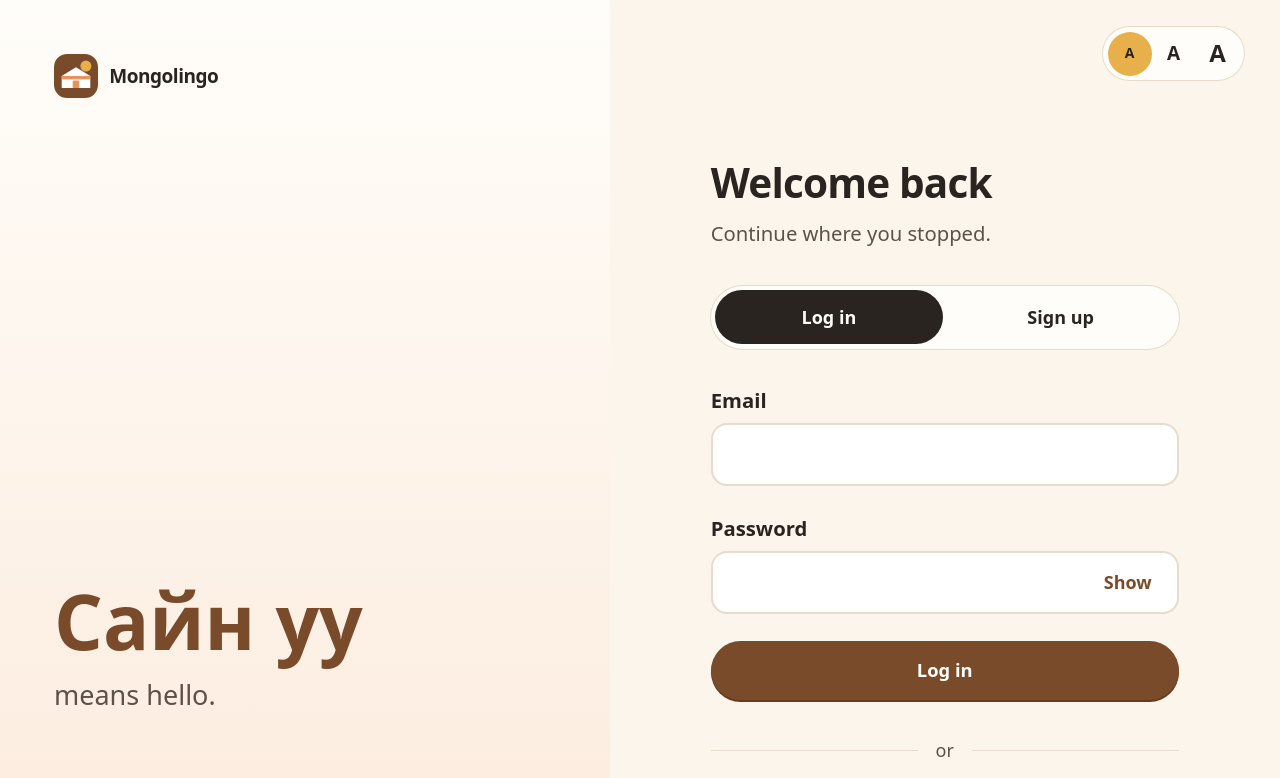
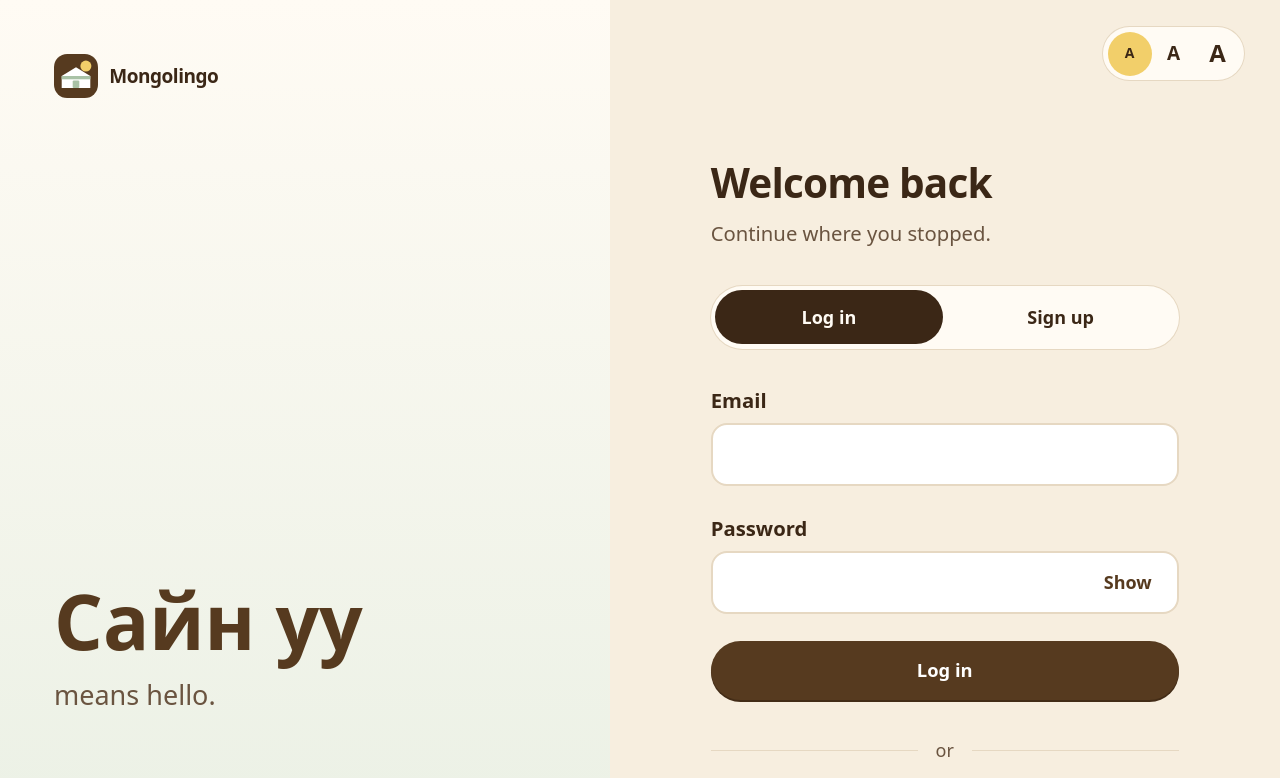
Before and after one commit to Alexander-lab-byte/Mongolingo, a Next.js app: page /login in a window 1280 px wide. Shown: the top 778 px of the page. Built offline with nearby package versions, Linux system fonts and the light colour scheme; no server answers.

Commit message:
Brown, sage and cream theme on every page

```diff
--- a/app/globals.css
+++ b/app/globals.css
@@ -1,7 +1,7 @@
 @import "tailwindcss";
 
 /*
-  Mongolingo — "Warm sand + saddle brown" (no blue anywhere)
+  Mongolingo — "Brown, sage & cream" (no blue anywhere)
   Research behind the palette (see docs/RESEARCH.md):
   - Warm backgrounds (peach, cream, yellow) are read faster than cool ones (Rello & Bigham, 2017, n=341).
   - Saturated, bright colors raise arousal; low-saturation colors are calmest (Wilms & Oberfeld, 2018).
@@ -12,25 +12,25 @@
   Every text pair passes WCAG 2.2 AA; body text pairs are 7:1 or more.
 */
 @theme {
-  --color-white: #fffdf9; /* warm white: less glare than #fff */
-  --color-night: #2a2420; /* warm charcoal */
-  --color-night-2: #3a322c;
-  --color-cobalt: #7a4b2a; /* saddle brown — buttons and links only (name kept for code history) */
-  --color-cobalt-dark: #623b20;
-  --color-sky: #d9a066; /* caramel */
-  --color-sky-soft: #fbe9da; /* peach — highlight areas */
-  --color-coral: #e9935a; /* apricot */
-  --color-coral-ink: #9c3f22;
-  --color-gold: #e8b04b; /* soft saffron */
-  --color-gold-soft: #fbefd6;
-  --color-paper: #fbf5ec; /* warm cream background */
-  --color-ink: #2a2420;
-  --color-ink-soft: #5c5249;
-  --color-line: #e7dccb;
-  --color-ok: #276b43;
-  --color-ok-soft: #e5f2e8;
-  --color-bad: #b3403a;
-  --color-bad-soft: #fbe6e2;
+  --color-white: #fffbf4; /* warm card white: less glare than #fff */
+  --color-night: #3b2716; /* deep brown */
+  --color-night-2: #4a3220;
+  --color-cobalt: #563a1f; /* brown — buttons and links (name kept for code history) */
+  --color-cobalt-dark: #432c17;
+  --color-sky: #6e8f6e; /* sage — icons, progress, decoration (not for text) */
+  --color-sky-soft: #e8efe3; /* light sage — calm highlight areas */
+  --color-coral: #a9c2a6; /* mid sage */
+  --color-coral-ink: #3b2716;
+  --color-gold: #f2cf6a; /* soft yellow */
+  --color-gold-soft: #faefd2;
+  --color-paper: #f7eedf; /* cream background */
+  --color-ink: #3b2716;
+  --color-ink-soft: #6a5440;
+  --color-line: #e6d8c2;
+  --color-ok: #2f6b3f;
+  --color-ok-soft: #e3eedf;
+  --color-bad: #a43f33;
+  --color-bad-soft: #f8e3dc;
   --font-sans: "Onest Variable", system-ui, sans-serif;
   --font-display: "Montserrat Variable", "Onest Variable", system-ui, sans-serif;
 }
@@ -96,9 +96,9 @@ p { text-wrap: pretty; }
 .btn-gold {
   background: var(--color-gold);
   color: var(--color-night);
-  box-shadow: 0 2px 0 #c48f2c;
+  box-shadow: 0 2px 0 #d4ad45;
 }
-.btn-gold:hover { background: #efbd5f; }
+.btn-gold:hover { background: #f5d886; }
 .btn-line { border: 2px solid currentColor; background: transparent; }
 .btn-line:hover { background: rgba(92, 82, 73, 0.08); }
 
@@ -106,7 +106,7 @@ p { text-wrap: pretty; }
   background: #fff;
   border: 1px solid var(--color-line);
   border-radius: 28px;
-  box-shadow: 0 1px 0 rgba(42, 36, 32, 0.04), 0 18px 40px -28px rgba(42, 36, 32, 0.3);
+  box-shadow: 0 1px 0 rgba(59, 39, 22, 0.04), 0 18px 40px -28px rgba(59, 39, 22, 0.3);
 }
 
 .glass {
@@ -117,11 +117,11 @@ p { text-wrap: pretty; }
 }
 
 .light-glass {
-  background: rgba(255, 253, 249, 0.88);
-  border: 1px solid rgba(255, 253, 249, 0.95);
+  background: rgba(255, 251, 244, 0.9);
+  border: 1px solid rgba(255, 251, 244, 0.95);
   backdrop-filter: blur(16px) saturate(150%);
   -webkit-backdrop-filter: blur(16px) saturate(150%);
-  box-shadow: 0 18px 44px -26px rgba(42, 36, 32, 0.35);
+  box-shadow: 0 18px 44px -26px rgba(59, 39, 22, 0.35);
 }
 
 .input {
@@ -134,8 +134,8 @@ p { text-wrap: pretty; }
   background: #fff;
   transition: border-color 0.15s ease;
 }
-.input:hover { border-color: #cdbfa9; }
-.input:focus { outline: none; border-color: var(--color-cobalt); box-shadow: 0 0 0 4px rgba(122, 75, 42, 0.2); }
+.input:hover { border-color: #c9b597; }
+.input:focus { outline: none; border-color: var(--color-cobalt); box-shadow: 0 0 0 4px rgba(86, 58, 31, 0.2); }
 
 @keyframes pop {
   0% { transform: scale(0.92); opacity: 0; }
--- a/app/layout.tsx
+++ b/app/layout.tsx
@@ -11,7 +11,7 @@ export const metadata: Metadata = {
 };
 
 export const viewport: Viewport = {
-  themeColor: "#fbf5ec",
+  themeColor: "#f7eedf",
 };
 
 export default function RootLayout({ children }: LayoutProps<"/">) {
--- a/app/learn/page.tsx
+++ b/app/learn/page.tsx
@@ -252,8 +252,8 @@ function Ring({ pct, label }: { pct: number; label: string }) {
   return (
     <div className="relative grid h-24 w-24 shrink-0 place-items-center" role="img" aria-label={`Daily goal: ${label} cards`}>
       <svg viewBox="0 0 80 80" className="absolute inset-0 -rotate-90">
-        <circle cx="40" cy="40" r={r} fill="none" stroke="#e7dccb" strokeWidth="8" />
-        <circle cx="40" cy="40" r={r} fill="none" stroke={pct >= 1 ? "#276b43" : "#7a4b2a"} strokeWidth="8" strokeLinecap="round" strokeDasharray={c} strokeDashoffset={c * (1 - pct)} className="transition-all duration-700" />
+        <circle cx="40" cy="40" r={r} fill="none" stroke="#e6d8c2" strokeWidth="8" />
+        <circle cx="40" cy="40" r={r} fill="none" stroke={pct >= 1 ? "#2f6b3f" : "#563a1f"} strokeWidth="8" strokeLinecap="round" strokeDasharray={c} strokeDashoffset={c * (1 - pct)} className="transition-all duration-700" />
       </svg>
       <span className="font-display text-xl font-bold">{label}</span>
     </div>
--- a/app/login/page.tsx
+++ b/app/login/page.tsx
@@ -71,9 +71,9 @@ export default function LoginPage() {
           <p className="mt-4 text-2xl text-ink-soft">means hello.</p>
         </div>
         <svg viewBox="0 0 600 200" className="absolute inset-x-0 bottom-0 w-full" aria-hidden>
-          <path d="M0 120 L90 60 L170 110 L260 40 L360 110 L450 70 L600 130 L600 200 L0 200Z" fill="#e2dcd6" />
-          <path d="M0 160 C150 130 300 150 450 140 C520 135 560 140 600 150 L600 200 L0 200Z" fill="#d8c9b8" />
-          <circle cx="480" cy="40" r="22" fill="#e8b04b" />
+          <path d="M0 120 L90 60 L170 110 L260 40 L360 110 L450 70 L600 130 L600 200 L0 200Z" fill="#ddd6c7" />
+          <path d="M0 160 C150 130 300 150 450 140 C520 135 560 140 600 150 L600 200 L0 200Z" fill="#c9d3c3" />
+          <circle cx="480" cy="40" r="22" fill="#f2cf6a" />
         </svg>
       </aside>
 
--- a/app/page.tsx
+++ b/app/page.tsx
@@ -66,7 +66,7 @@ export default function Home() {
 
         <section className="relative overflow-hidden bg-white px-4 py-28">
           <div className="pointer-events-none absolute inset-x-0 top-1/2 -translate-y-1/2 select-none overflow-hidden" aria-hidden>
-            <div className="marquee flex w-max gap-16 whitespace-nowrap font-display text-[9rem] font-extrabold leading-none text-transparent [-webkit-text-stroke:1.5px_rgba(122,75,42,0.16)]">
+            <div className="marquee flex w-max gap-16 whitespace-nowrap font-display text-[9rem] font-extrabold leading-none text-transparent [-webkit-text-stroke:1.5px_rgba(86,58,31,0.14)]">
               <span>Сайн байна уу  Баярлалаа  Хэд вэ  Уучлаарай  Баяртай</span>
               <span>Сайн байна уу  Баярлалаа  Хэд вэ  Уучлаарай  Баяртай</span>
             </div>
--- a/components/Nav.tsx
+++ b/components/Nav.tsx
@@ -12,11 +12,11 @@ export function Logo({ dark = false }: { dark?: boolean }) {
       aria-label="Mongolingo home"
     >
       <svg width="44" height="44" viewBox="0 0 40 40" aria-hidden>
-        <rect width="40" height="40" rx="12" fill="#7a4b2a" />
-        <circle cx="29" cy="11" r="5" fill="#e8b04b" />
+        <rect width="40" height="40" rx="12" fill="#563a1f" />
+        <circle cx="29" cy="11" r="5" fill="#f2cf6a" />
         <path d="M7 31 L7 20 L20 12 L33 20 L33 31 Z" fill="#fff" />
-        <rect x="7" y="20" width="26" height="3" fill="#e9935a" />
-        <rect x="17" y="24" width="6" height="7" rx="1" fill="#e9935a" />
+        <rect x="7" y="20" width="26" height="3" fill="#a9c2a6" />
+        <rect x="17" y="24" width="6" height="7" rx="1" fill="#a9c2a6" />
       </svg>
       <span className="hidden min-[420px]:inline">Mongolingo</span>
     </Link>
--- a/components/QuizBits.tsx
+++ b/components/QuizBits.tsx
@@ -87,7 +87,7 @@ export function Feedback({
   );
 }
 
-const SPARK_COLORS = ["#7a4b2a", "#d9a066", "#e9935a", "#e8b04b", "#276b43"];
+const SPARK_COLORS = ["#563a1f", "#6e8f6e", "#a9c2a6", "#f2cf6a", "#2f6b3f"];
 
 export function Confetti() {
   return (
--- a/components/SteppeScene.tsx
+++ b/components/SteppeScene.tsx
@@ -45,9 +45,9 @@ const rectPath = (x: number, y: number, w: number, h: number) => `M${x} ${y + h}
 
 type Building = { x: number; top: number; w: number; fill: string; cols: number; rows: number };
 const BUILDINGS: Building[] = [
-  { x: 450, top: 440, w: 250, fill: "#fffdf9", cols: 3, rows: 2 },
-  { x: 715, top: 370, w: 210, fill: "#fbf5ec", cols: 3, rows: 3 },
-  { x: 940, top: 470, w: 210, fill: "#fbefd6", cols: 3, rows: 2 },
+  { x: 450, top: 440, w: 250, fill: "#fffbf4", cols: 3, rows: 2 },
+  { x: 715, top: 370, w: 210, fill: "#f7eedf", cols: 3, rows: 3 },
+  { x: 940, top: 470, w: 210, fill: "#faefd2", cols: 3, rows: 2 },
 ];
 const GROUND = 790;
 
@@ -121,8 +121,8 @@ function Rail({ p }: { p: MotionValue<number> }) {
 function RailDot({ label, i, p }: { label: string; i: number; p: MotionValue<number> }) {
   const at = RANGES[i + 1][0];
   const on = useTransform(p, [at - 0.02, at], [0, 1]);
-  const bg = useTransform(on, [0, 1], ["rgba(42,36,32,0.18)", "#7a4b2a"]);
-  const color = useTransform(on, [0, 1], ["rgba(42,36,32,0.5)", "#2a2420"]);
+  const bg = useTransform(on, [0, 1], ["rgba(59,39,22,0.18)", "#563a1f"]);
+  const color = useTransform(on, [0, 1], ["rgba(59,39,22,0.5)", "#3b2716"]);
   return (
     <div className="relative flex items-center gap-3">
       <motion.span className="absolute -left-6 h-4 w-4 rounded-full ring-4 ring-white" style={{ background: bg }} />
@@ -137,8 +137,8 @@ function Bubble({ x, y, w, text, p, at, fill, color }: { x: number; y: number; w
   const scale = useTransform(p, [at, at + 0.04, 0.8, 0.84], [0, 1, 1, 0]);
   return (
     <motion.g style={{ scale, transformBox: "fill-box", originX: 0.5, originY: 1 }}>
-      <rect x={x} y={y} width={w} height="56" rx="28" fill={fill} stroke="#7a4b2a" strokeWidth="3" />
-      <path d={`M${x + w / 2 - 12} ${y + 54} L${x + w / 2} ${y + 74} L${x + w / 2 + 12} ${y + 54}`} fill={fill} stroke="#7a4b2a" strokeWidth="3" strokeLinejoin="round" />
+      <rect x={x} y={y} width={w} height="56" rx="28" fill={fill} stroke="#563a1f" strokeWidth="3" />
+      <path d={`M${x + w / 2 - 12} ${y + 54} L${x + w / 2} ${y + 74} L${x + w / 2 + 12} ${y + 54}`} fill={fill} stroke="#563a1f" strokeWidth="3" strokeLinejoin="round" />
       <rect x={x + w / 2 - 14} y={y + 50} width="28" height="6" fill={fill} />
       <text x={x + w / 2} y={y + 37} textAnchor="middle" fontFamily="Montserrat Variable, sans-serif" fontWeight="700" fontSize="24" fill={color}>
         {text}
@@ -184,7 +184,7 @@ function Scene({ p }: { p: MotionValue<number> }) {
     >
       <defs>
         <linearGradient id="g-night" x1="0" y1="0" x2="0" y2="1">
-          <stop offset="0" stopColor="#fbf5ec" />
+          <stop offset="0" stopColor="#f7eedf" />
           <stop offset="0.6" stopColor="#f8eee2" />
           <stop offset="1" stopColor="#f6e2cf" />
         </linearGradient>
@@ -197,21 +197,21 @@ function Scene({ p }: { p: MotionValue<number> }) {
         <linearGradient id="g-day" x1="0" y1="0" x2="0" y2="1">
           <stop offset="0" stopColor="#f3dcc0" />
           <stop offset="0.6" stopColor="#f8ecdc" />
-          <stop offset="1" stopColor="#fbf5ec" />
+          <stop offset="1" stopColor="#f7eedf" />
         </linearGradient>
         <radialGradient id="g-sun">
           <stop offset="0" stopColor="#fff4dc" />
           <stop offset="0.35" stopColor="#f6d58f" />
           <stop offset="0.6" stopColor="#efc06a" stopOpacity="0.45" />
-          <stop offset="1" stopColor="#e9935a" stopOpacity="0" />
+          <stop offset="1" stopColor="#a9c2a6" stopOpacity="0" />
         </radialGradient>
         <linearGradient id="g-tower" x1="0" y1="0" x2="1" y2="0">
           <stop offset="0" stopColor="#d6c8b8" />
           <stop offset="1" stopColor="#b09c88" />
         </linearGradient>
         <pattern id="p-checker" width="16" height="8" patternUnits="userSpaceOnUse">
-          <rect width="16" height="8" fill="#2a2420" />
-          <rect width="8" height="4" fill="#fffdf9" />
+          <rect width="16" height="8" fill="#3b2716" />
+          <rect width="8" height="4" fill="#fffbf4" />
           <rect x="8" y="4" width="8" height="4" fill="#fff" />
         </pattern>
       </defs>
@@ -224,7 +224,7 @@ function Scene({ p }: { p: MotionValue<number> }) {
       <motion.circle cx="1060" r="70" fill="#fff2d6" style={{ cy: sunY }} />
 
       {/* Birds */}
-      <motion.g style={{ x: birds, opacity: birdsOpacity }} fill="none" stroke="#2a2420" strokeWidth="3" strokeLinecap="round" opacity="0.7">
+      <motion.g style={{ x: birds, opacity: birdsOpacity }} fill="none" stroke="#3b2716" strokeWidth="3" strokeLinecap="round" opacity="0.7">
         <path d="M300 150 q12 -12 24 0 q12 -12 24 0" />
         <path d="M360 180 q9 -9 18 0 q9 -9 18 0" />
         <path d="M250 195 q8 -8 16 0 q8 -8 16 0" />
@@ -232,10 +232,10 @@ function Scene({ p }: { p: MotionValue<number> }) {
 
       {/* Mountains around the city */}
       <motion.g style={{ y: farY }}>
-        <path d="M0 640 L170 500 L300 580 L460 460 L620 570 L760 490 L930 600 L1100 470 L1260 560 L1420 480 L1600 580 L1600 1000 L0 1000Z" fill="#e2dcd6" />
+        <path d="M0 640 L170 500 L300 580 L460 460 L620 570 L760 490 L930 600 L1100 470 L1260 560 L1420 480 L1600 580 L1600 1000 L0 1000Z" fill="#ddd6c7" />
         <motion.path
           d="M0 640 L170 500 L300 580 L460 460 L620 570 L760 490 L930 600 L1100 470 L1260 560 L1420 480 L1600 580 L1600 1000 L0 1000Z"
-          fill="#d8c9b8"
+          fill="#c9d3c3"
           style={{ opacity: day }}
         />
         <path d="M460 460 L505 500 L480 497 L462 512 L440 494 L420 503Z M1100 470 L1142 508 L1118 505 L1100 520 L1080 501 L1060 508Z M170 500 L205 532 L185 529 L170 542 L152 527Z" fill="#fff" />
@@ -251,7 +251,7 @@ function Scene({ p }: { p: MotionValue<number> }) {
         fontSize="200"
         className="hero-word"
         letterSpacing="-4"
-        fill="#2a2420"
+        fill="#3b2716"
         style={{ y: wordY, opacity: wordOpacity }}
       >
         МОНГОЛ
@@ -289,13 +289,13 @@ function Scene({ p }: { p: MotionValue<number> }) {
             <motion.path
               d={rectPath(b.x, b.top, b.w, h)}
               fill="none"
-              stroke="#2a2420"
+              stroke="#3b2716"
               strokeWidth="3"
               strokeLinejoin="round"
               style={{ pathLength: outline, opacity: outlineShow }}
             />
             <motion.g style={{ opacity: fill }}>
-              <rect x={b.x - 8} y={b.top - 14} width={b.w + 16} height="16" rx="3" fill={i === 1 ? "#276b43" : i === 2 ? "#e9935a" : "#7a4b2a"} />
+              <rect x={b.x - 8} y={b.top - 14} width={b.w + 16} height="16" rx="3" fill={i === 1 ? "#2f6b3f" : i === 2 ? "#a9c2a6" : "#563a1f"} />
               {win.list.map((w, j) => (
                 <rect key={j} x={w.x} y={w.y} width={win.w} height="36" rx="4" fill="#efe4d6" />
               ))}
@@ -312,28 +312,28 @@ function Scene({ p }: { p: MotionValue<number> }) {
         <rect x="490" y="690" width="56" height="100" rx="4" fill="#d7cfc5" />
         <rect x="565" y="690" width="110" height="70" rx="4" fill="#efe4d6" />
         <rect x="790" y="680" width="60" height="110" rx="4" fill="#d7cfc5" />
-        <path d="M955 650 H1135 L1125 680 H965 Z" fill="#e9935a" />
+        <path d="M955 650 H1135 L1125 680 H965 Z" fill="#a9c2a6" />
         <path d="M985 650 V680 M1015 650 V680 M1045 650 V680 M1075 650 V680 M1105 650 V680" stroke="#ffffff" strokeWidth="10" />
         <rect x="1020" y="700" width="54" height="90" rx="4" fill="#d7cfc5" />
       </motion.g>
 
       {/* Signs light up */}
       <Sign p={p} at={0.37}>
-        <rect x="485" y="612" width="180" height="48" rx="8" fill="#7a4b2a" />
+        <rect x="485" y="612" width="180" height="48" rx="8" fill="#563a1f" />
         <text x="575" y="645" textAnchor="middle" fontFamily="Montserrat Variable, sans-serif" fontWeight="800" fontSize="24" fill="#fff">
           ДЭЛГҮҮР
         </text>
       </Sign>
       <Sign p={p} at={0.41}>
-        <rect x="728" y="602" width="184" height="50" rx="8" fill="#276b43" />
+        <rect x="728" y="602" width="184" height="50" rx="8" fill="#2f6b3f" />
         <path d="M748 627 H770 M759 616 V638" stroke="#fff" strokeWidth="7" />
         <text x="842" y="635" textAnchor="middle" fontFamily="Montserrat Variable, sans-serif" fontWeight="800" fontSize="19" fill="#fff">
           ЭМИЙН САН
         </text>
       </Sign>
       <Sign p={p} at={0.45}>
-        <rect x="975" y="592" width="140" height="46" rx="8" fill="#e8b04b" />
-        <text x="1045" y="624" textAnchor="middle" fontFamily="Montserrat Variable, sans-serif" fontWeight="800" fontSize="24" fill="#2a2420">
+        <rect x="975" y="592" width="140" height="46" rx="8" fill="#f2cf6a" />
+        <text x="1045" y="624" textAnchor="middle" fontFamily="Montserrat Variable, sans-serif" fontWeight="800" fontSize="24" fill="#3b2716">
           КАФЕ
         </text>
       </Sign>
@@ -341,25 +341,25 @@ function Scene({ p }: { p: MotionValue<number> }) {
       {/* Taxi drives in */}
       <g transform={`translate(0 ${GROUND + 2})`}>
         <motion.g style={{ x: taxiX }}>
-          <path d="M45 40 L72 8 H160 L192 40 Z" fill="#e8b04b" />
+          <path d="M45 40 L72 8 H160 L192 40 Z" fill="#f2cf6a" />
           <path d="M60 38 L80 14 H112 V38 Z M120 38 V14 H154 L176 38 Z" fill="#f3e9dc" />
-          <rect x="0" y="38" width="236" height="52" rx="16" fill="#e8b04b" />
+          <rect x="0" y="38" width="236" height="52" rx="16" fill="#f2cf6a" />
           <rect x="0" y="60" width="236" height="8" fill="url(#p-checker)" />
-          <rect x="86" y="-14" width="66" height="22" rx="5" fill="#2a2420" />
-          <text x="119" y="2" textAnchor="middle" fontFamily="Montserrat Variable, sans-serif" fontWeight="800" fontSize="12" fill="#e8b04b">
+          <rect x="86" y="-14" width="66" height="22" rx="5" fill="#3b2716" />
+          <text x="119" y="2" textAnchor="middle" fontFamily="Montserrat Variable, sans-serif" fontWeight="800" fontSize="12" fill="#f2cf6a">
             ТАКСИ
           </text>
-          <circle cx="56" cy="90" r="20" fill="#2a2420" />
+          <circle cx="56" cy="90" r="20" fill="#3b2716" />
           <circle cx="56" cy="90" r="8" fill="#d7cfc5" />
-          <circle cx="180" cy="90" r="20" fill="#2a2420" />
+          <circle cx="180" cy="90" r="20" fill="#3b2716" />
           <circle cx="180" cy="90" r="8" fill="#d7cfc5" />
         </motion.g>
       </g>
 
       {/* People talk */}
-      <Bubble p={p} at={0.6} x={560} y={366} w={140} text="Хэд вэ?" fill="#fffdf9" color="#2a2420" />
-      <Bubble p={p} at={0.64} x={705} y={286} w={250} text="Сайн байна уу?" fill="#7a4b2a" color="#fffdf9" />
-      <Bubble p={p} at={0.68} x={955} y={390} w={190} text="Баярлалаа!" fill="#fffdf9" color="#2a2420" />
+      <Bubble p={p} at={0.6} x={560} y={366} w={140} text="Хэд вэ?" fill="#fffbf4" color="#3b2716" />
+      <Bubble p={p} at={0.64} x={705} y={286} w={250} text="Сайн байна уу?" fill="#563a1f" color="#fffbf4" />
+      <Bubble p={p} at={0.68} x={955} y={390} w={190} text="Баярлалаа!" fill="#fffbf4" color="#3b2716" />
     </svg>
   );
 }
--- a/components/TryDemo.tsx
+++ b/components/TryDemo.tsx
@@ -257,7 +257,7 @@ export function TaxiSign() {
       </div>
       <div
         className="h-4 w-full rounded-b-md"
-        style={{ background: "repeating-linear-gradient(90deg,#2a2420 0 16px,#fffdf9 16px 32px)" }}
+        style={{ background: "repeating-linear-gradient(90deg,#3b2716 0 16px,#fffbf4 16px 32px)" }}
         aria-hidden
       />
     </div>
```
Also changed, not shown: components/StreetSigns.tsx (+4 -4 lines), 1 other file (tests, documents, lock files or other folders).
